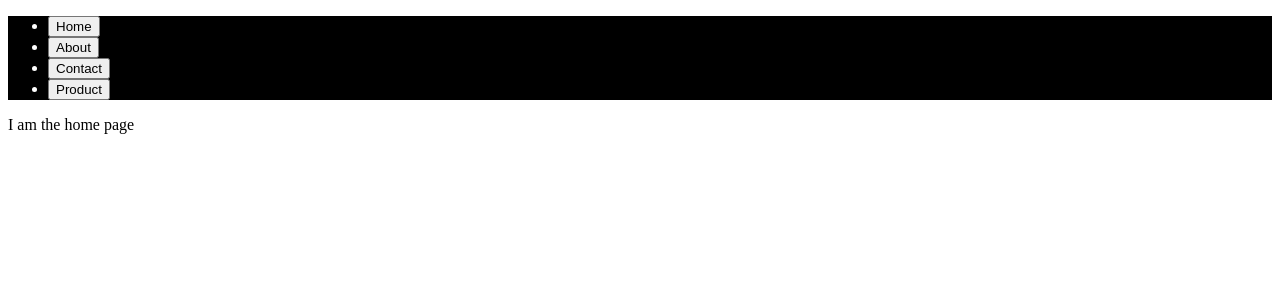
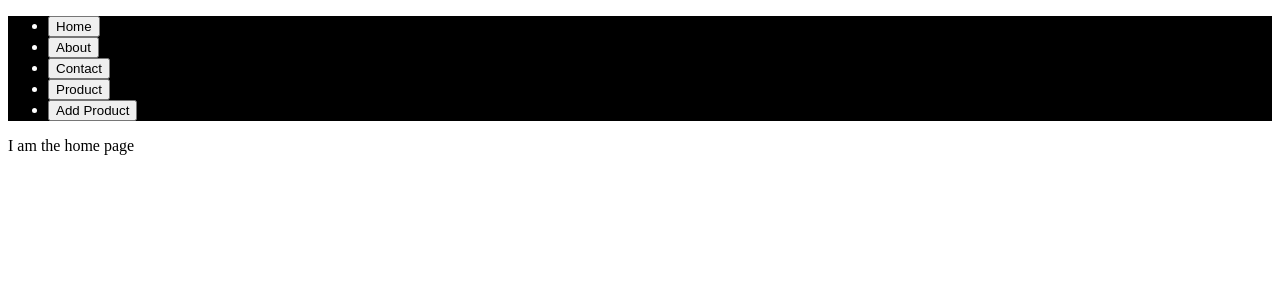
Before and after one commit to ajit202006/SinQlarity-Learning, a JavaScript app in the folder React/routing-in-react/: page / in a window 1280 px wide. Shown: the top 300 px of the page. Built offline with nearby package versions, Linux system fonts and the light colour scheme.

Commit message:
Added add product option in main menu

```diff
--- a/React/routing-in-react/src/components/MainMenu.js
+++ b/React/routing-in-react/src/components/MainMenu.js
@@ -9,6 +9,7 @@ function MainMenu(){
                     <li><Link to="/about"><button>About</button></Link></li>
                     <li><Link to="/contact"><button>Contact</button></Link></li>
                     <li><Link to="/product"><button>Product</button></Link></li>
+                    <li><Link to="/product/add"><button>Add Product</button></Link></li>
                 </ul>
             </nav>
         </header>
```
